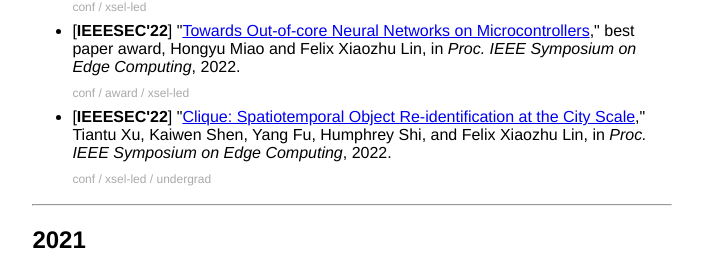
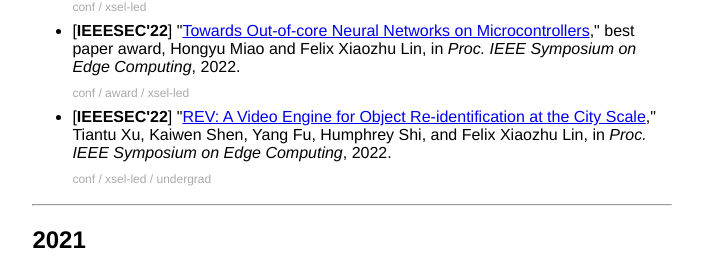
Before and after one commit to thexsel/thexsel.github.io, a Jekyll site: the page papers.html, which Jekyll copies as it is, in a window 1280 px wide and 900 px high, scrolled down 1045 px. Shown: the part 152-426 px from the top of the window, without its empty margins (390-1093 px from the left). Built offline with Jekyll 4.4.1, drawn with Linux system fonts in a browser that asks for light colours; some of the changed text lies outside the part shown.

Commit message:
Update papers.html

```diff
--- a/papers.html
+++ b/papers.html
@@ -85,7 +85,7 @@
 <div class="tags-container row"></div>
 
 <!--- xzl: I can't get it to work... seem to conflict with tagsort --->
-<!---- auto-generated on Sunday 18. June 2023. don't edit --->
+<!---- auto-generated on Tuesday 20. June 2023. don't edit --->
 <!---------------------- Dispatch buffer ------------------------>
 <h2><a name="_dispatch"></a>Dispatch buffer</h2>
 <ul>
@@ -344,7 +344,7 @@
 	<div class="wrapper">
 		<p>
 		[<strong>IEEESEC'22</strong>]
-		  "<a href="https://arxiv.org/abs/2012.09329">Clique: Spatiotemporal Object Re-identification at the City Scale</a>,"
+		  "<a href="https://arxiv.org/abs/2012.09329">REV: A Video Engine for Object Re-identification at the City Scale</a>,"
 		   Tiantu Xu, Kaiwen Shen, Yang Fu, Humphrey Shi, and Felix Xiaozhu Lin,
 		   in <em>Proc. IEEE Symposium on Edge Computing</em>,
 		   2022.
```
Also changed, not shown: other parts of papers.html (+1 -1 lines).
